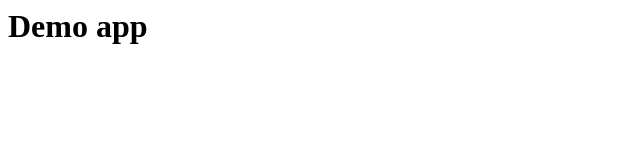
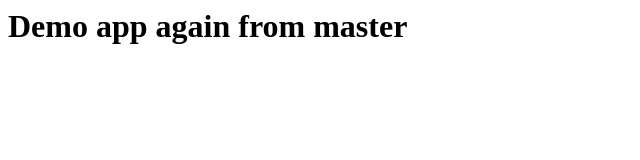
Before and after one commit to pinki-choudhary/demo-repo-for-deployment, a plain HTML site: page index.html in a window 1280 px wide. Shown: the whole page, without its empty margins (0-640 px from the left). Drawn offline with Linux system fonts and the light colour scheme.

Commit message:
modified root index file

```diff
--- a/index.html
+++ b/index.html
@@ -1 +1 @@
-<h1> Demo app </h1>
+<h1> Demo app again from master</h1>
```
